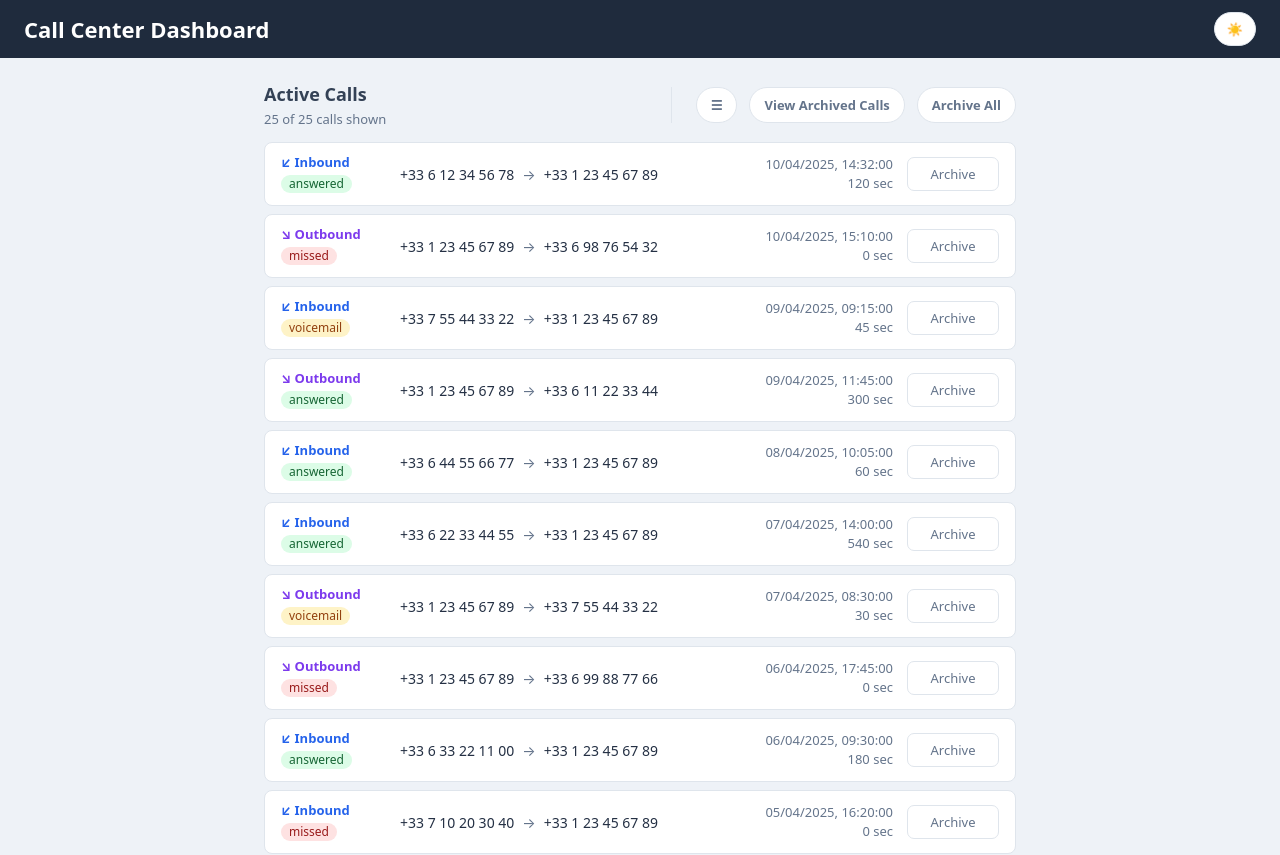
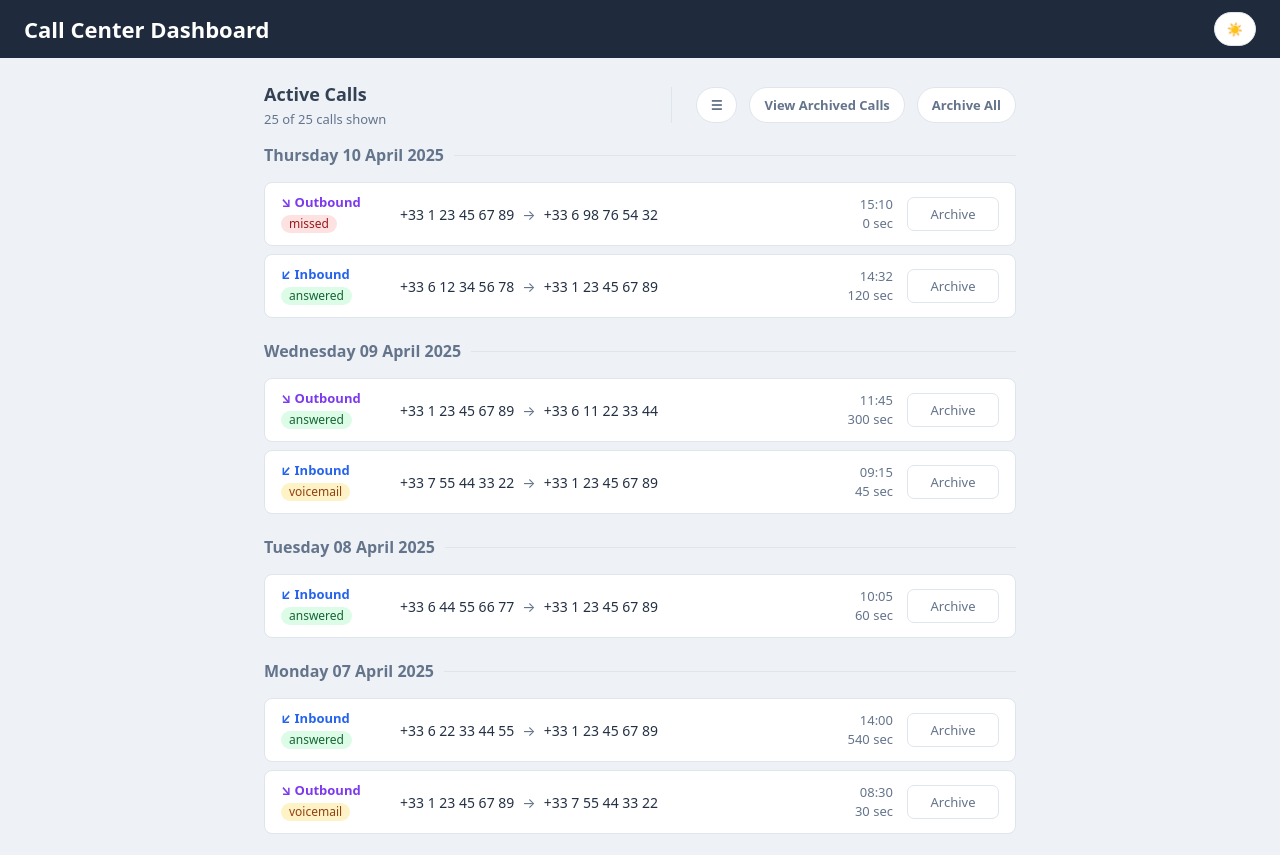
Before and after one commit to DimGianno/Call-Center-Frontend, a React (Vite) app in the folder call-center/: page / in a window 1280 px wide. Shown: the top 855 px of the page. Built offline with nearby package versions, Linux system fonts and the light colour scheme.

Commit message:
Implement call sorting and grouping by date in CallFeed; update CallItem to display formatted time; add styles for date grouping in CSS

```diff
--- a/call-center/src/components/CallFeed.jsx
+++ b/call-center/src/components/CallFeed.jsx
@@ -61,12 +61,38 @@ function CallFeed({
     );
   });
 
+  /* sort and group calls by date */
+  const sortedCalls = [...filteredCalls].sort((a, b) => {
+    return new Date(b.created_at) - new Date(a.created_at);
+  });
+
+  const groupedCalls = sortedCalls.reduce((groups, call) => {
+    const dateKey = call.created_at.slice(0, 10);
+
+    if (!groups[dateKey]) {
+      groups[dateKey] = [];
+    }
+
+    groups[dateKey].push(call);
+
+    return groups;
+  }, {});
+
+  function formatDateHeader(dateKey) {
+    return new Date(`${dateKey}T00:00:00`).toLocaleDateString("en-GB", {
+      weekday: "long",
+      day: "2-digit",
+      month: "long",
+      year: "numeric",
+    });
+  }
+
   return (
       <section className="call-feed">
         <div className="feed-header">
           <div className="feed-title">
             <h2>{isActiveView ? "Active Calls" : "Archived Calls"}</h2>
-            <p>{filteredCalls.length} of {calls.length} calls shown</p>
+            <p>{sortedCalls.length} of {calls.length} calls shown</p>
           </div>
 
           <div className="feed-actions">
@@ -98,8 +124,12 @@ function CallFeed({
         </div>
 
 
-        {filteredCalls.length > 0 ? (
-          filteredCalls.map((call) => {
+        {sortedCalls.length > 0 ? (
+          Object.entries(groupedCalls).map(([dateKey, callsForDate]) => {
+            return (
+              <div className="call-date-group" key={dateKey}>
+                <h3 className="date-group-title">{formatDateHeader(dateKey)}</h3>
+                {callsForDate.map((call) => {
                   return (
                     <CallItem
                       key={call.id}
@@ -108,6 +138,9 @@ function CallFeed({
                       actionLabel={actionLabel}
                       onAction={actionHandler}
                     />
+                  );
+                })}
+              </div>
             );
           })
         ) : (
--- a/call-center/src/components/CallItem.jsx
+++ b/call-center/src/components/CallItem.jsx
@@ -1,5 +1,8 @@
 function CallItem({ call, onSelectCall, actionLabel, onAction }) {
-  const formattedDate = new Date(call.created_at).toLocaleString("en-GB")
+  const formattedTime = new Date(call.created_at).toLocaleTimeString("en-GB", {
+    hour: "2-digit",
+    minute: "2-digit"
+  });
   const isInbound = call.direction === "inbound";
 
 
@@ -21,7 +24,7 @@ function CallItem({ call, onSelectCall, actionLabel, onAction }) {
         </div>
 
         <div className="call-time">
-          <div>{formattedDate}</div>
+          <div>{formattedTime}</div>
           <div>{call.duration} sec</div>
         </div>
 
--- a/call-center/src/index.css
+++ b/call-center/src/index.css
@@ -601,6 +601,30 @@ button {
 }
 
 /* =========================
+   Grouping styles
+   ========================= */
+
+.call-date-group {
+  margin-bottom: 22px;
+}
+
+.date-group-title {
+  font-size: 16px;
+  font-weight: 700;
+  color: var(--color-text-muted);
+  display: flex;
+  align-items: center;
+  gap: 10px;
+}
+
+.date-group-title::after {
+  content: "";
+  flex: 1;
+  height: 1px;
+  background: var(--color-border);
+}
+
+/* =========================
    Responsive layout
    ========================= */
 
```
Lines whose indentation alone changed are shown as unchanged.
